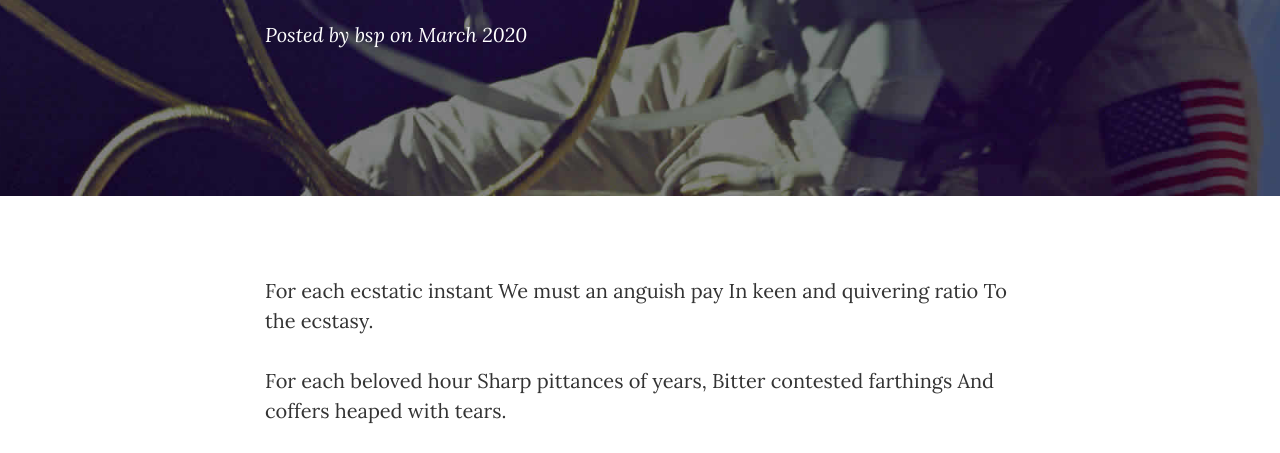
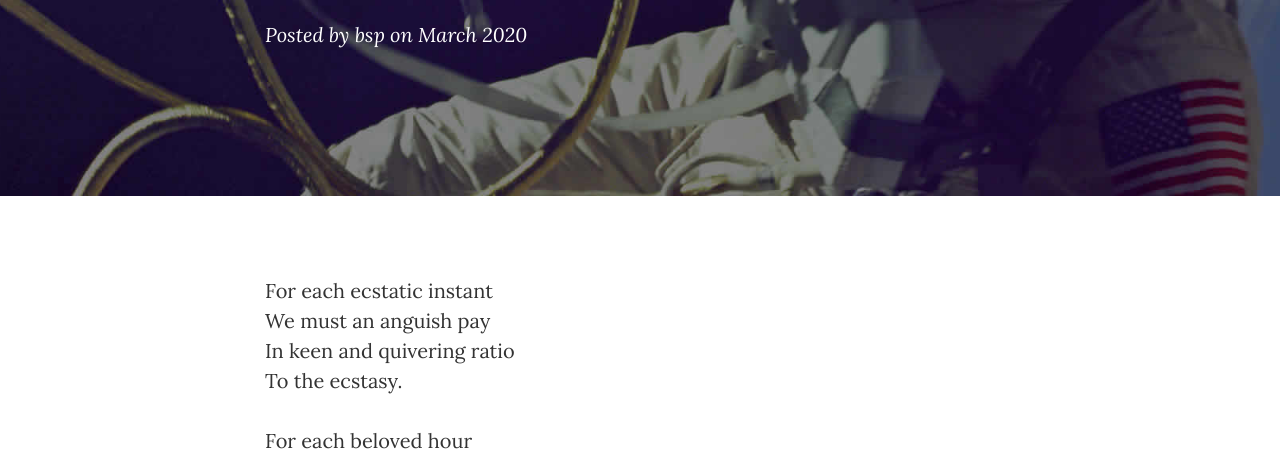
Before and after one commit to bspiitd/bspiitd.github.io, a website: page instant.html in a window 1280 px wide. Shown: the part 280-733 px from the top of the page. Drawn offline with nearby package versions, Linux system fonts and the light colour scheme.

Commit message:
Update instant.html

```diff
--- a/instant.html
+++ b/instant.html
@@ -86,14 +86,14 @@
         <div class="container">
             <div class="row">
                 <div class="col-lg-8 col-lg-offset-2 col-md-10 col-md-offset-1">
-                    <p>For each ecstatic instant
-We must an anguish pay
-In keen and quivering ratio
+                    <p>For each ecstatic instant<br>
+We must an anguish pay<br>
+In keen and quivering ratio<br>
                         To the ecstasy. </p>
 
-                    <p>For each beloved hour
-Sharp pittances of years,
-Bitter contested farthings
+                    <p>For each beloved hour<br>
+Sharp pittances of years,<br>
+Bitter contested farthings<br>
 And coffers heaped with tears.
                     </p>
 
```
